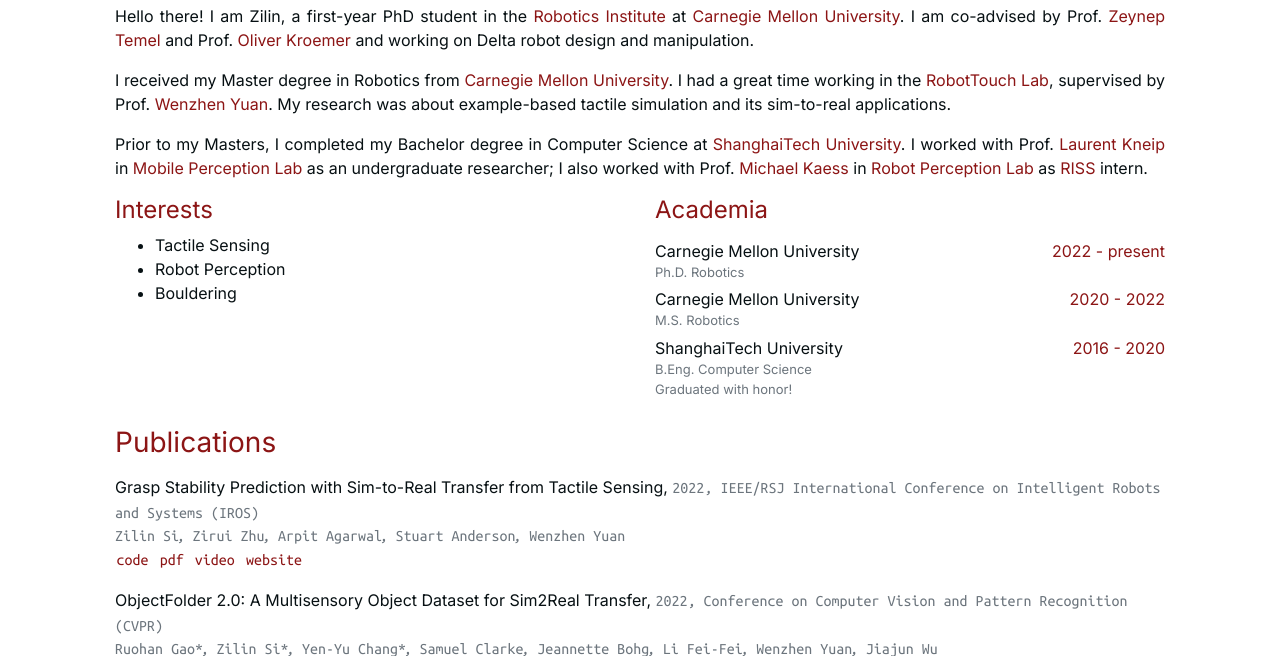
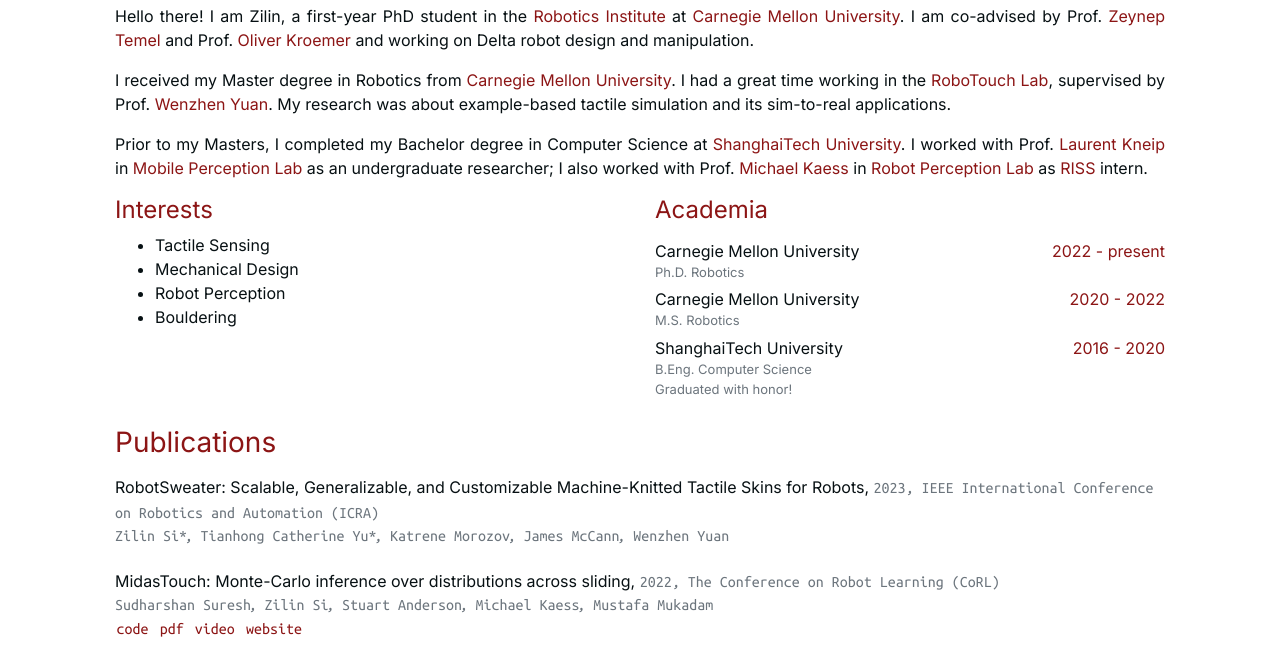
Before and after one commit to Si-Lynnn/Si-Lynnn.github.io, a plain HTML site: page index.html in a window 1280 px wide. Shown: the part 298-954 px from the top of the page. Drawn offline with nearby package versions, Linux system fonts and the light colour scheme; some icons are missing; a web font is replaced by a local one.

Commit message:
update publications

```diff
--- a/index.html
+++ b/index.html
@@ -127,7 +127,7 @@
 <div class="introduction row w-100 text-justify">
     <div class="col w-100">
         <p>Hello there! I am Zilin, a first-year PhD student in the <a href="https://www.ri.cmu.edu/">Robotics Institute</a> at <a href="https://www.cmu.edu/">Carnegie Mellon University</a>. I am co-advised by Prof. <a href="https://www.ri.cmu.edu/ri-faculty/zeynep-temel/">Zeynep Temel</a> and Prof. <a href="https://www.ri.cmu.edu/ri-faculty/oliver-kroemer/">Oliver Kroemer</a> and working on Delta robot design and manipulation.</p>
-<p>I received my Master degree in Robotics from <a href="https://www.cmu.edu/">Carnegie Mellon University</a>. I had a great time working in the <a href="https://labs.ri.cmu.edu/robotouch/">RobotTouch Lab</a>, supervised by Prof. <a href="https://www.ri.cmu.edu/ri-faculty/wenzhen-yuan/">Wenzhen Yuan</a>. My research was about example-based tactile simulation and its sim-to-real applications.</p>
+<p>I received my Master degree in Robotics from <a href="https://www.cmu.edu/">Carnegie Mellon University</a>. I had a great time working in the <a href="https://labs.ri.cmu.edu/robotouch/">RoboTouch Lab</a>, supervised by Prof. <a href="https://www.ri.cmu.edu/ri-faculty/wenzhen-yuan/">Wenzhen Yuan</a>. My research was about example-based tactile simulation and its sim-to-real applications.</p>
 <p>Prior to my Masters, I completed my Bachelor degree in Computer Science at <a href="https://www.shanghaitech.edu.cn/eng/">ShanghaiTech University</a>. I worked with Prof. <a href="http://mpl.sist.shanghaitech.edu.cn/Director.html">Laurent Kneip</a> in <a href="http://mpl.sist.shanghaitech.edu.cn/">Mobile Perception Lab</a> as an undergraduate researcher; I also worked with Prof. <a href="https://www.cs.cmu.edu/~kaess/">Michael Kaess</a> in <a href="http://rpl.ri.cmu.edu/">Robot Perception Lab</a> as <a href="https://riss.ri.cmu.edu/">RISS</a> intern.</p>
 
     </div>
@@ -148,6 +148,10 @@
 
         <li>
             Tactile Sensing
+        </li>
+
+        <li>
+            Mechanical Design
         </li>
 
         <li>
@@ -292,6 +296,186 @@
 
 <div class="publications row w-100">
     <div class="col w-100">
+
+        <div class="publication row  w-100">
+
+            <div class="section-1 w-100">
+                <span>
+                    RobotSweater: Scalable, Generalizable, and Customizable Machine-Knitted Tactile Skins for Robots,
+                </span>
+
+                <span class="text-muted publication-date">
+                    2023,
+                </span>
+
+                <span class="text-muted publication-name">
+                    IEEE International Conference on Robotics and Automation (ICRA)
+                </span>
+
+            </div>
+
+            <div class="section-2 text-muted w-100">
+
+
+
+
+
+                <span>
+                    Zilin Si*
+                </span>
+
+                <span class="separator">
+                    ,
+                </span>
+
+
+                <span>
+                    Tianhong Catherine Yu*
+                </span>
+
+                <span class="separator">
+                    ,
+                </span>
+
+
+                <span>
+                    Katrene Morozov
+                </span>
+
+                <span class="separator">
+                    ,
+                </span>
+
+
+                <span>
+                    James McCann
+                </span>
+
+                <span class="separator">
+                    ,
+                </span>
+
+
+                <span>
+                    Wenzhen Yuan
+                </span>
+
+
+
+
+            </div>
+
+
+
+
+
+
+        </div>
+
+
+        <div class="publication row  w-100">
+
+            <div class="section-1 w-100">
+                <span>
+                    MidasTouch: Monte-Carlo inference over distributions across sliding,
+                </span>
+
+                <span class="text-muted publication-date">
+                    2022,
+                </span>
+
+                <span class="text-muted publication-name">
+                    The Conference on Robot Learning (CoRL)
+                </span>
+
+            </div>
+
+            <div class="section-2 text-muted w-100">
+
+
+
+
+
+                <span>
+                    Sudharshan Suresh
+                </span>
+
+                <span class="separator">
+                    ,
+                </span>
+
+
+                <span>
+                    Zilin Si
+                </span>
+
+                <span class="separator">
+                    ,
+                </span>
+
+
+                <span>
+                    Stuart Anderson
+                </span>
+
+                <span class="separator">
+                    ,
+                </span>
+
+
+                <span>
+                    Michael Kaess
+                </span>
+
+                <span class="separator">
+                    ,
+                </span>
+
+
+                <span>
+                    Mustafa Mukadam
+                </span>
+
+
+
+
+            </div>
+
+
+
+            <div class="section-3  w-100">
+
+
+                <a class="main_color text-decoration-none rounded" href="https://github.com/facebookresearch/MidasTouch" target="_blank">
+                    code
+                </a>
+
+
+
+                <a class="main_color text-decoration-none rounded" href="https://arxiv.org/abs/2210.14210" target="_blank">
+                    pdf
+                </a>
+
+
+
+                <a class="main_color text-decoration-none rounded" href="https://youtu.be/MkudcePyBJI" target="_blank">
+                    video
+                </a>
+
+
+
+                <a class="main_color text-decoration-none rounded" href="https://suddhu.github.io/midastouch-tactile/" target="_blank">
+                    website
+                </a>
+
+
+            </div>
+
+
+
+
+        </div>
+
 
         <div class="publication row  w-100">
 
@@ -989,7 +1173,7 @@
 
 
 <footer class="mt-auto d-flex justify-content-center text-muted small secondary_font">
-    <span class="text-muted">Copyright (c) 2022, Zilin Si,
+    <span class="text-muted">Copyright (c) 2023, Zilin Si,
         <a class="text-muted" href="https://github.com/hadisinaee/avicenna" target="_blank"> created by Avicenna
             (MIT)</a>
     </span>
```
Also changed, not shown: about/index.html (+1 -1 lines), categories/index.html (+1 -1 lines), tags/index.html (+1 -1 lines).
